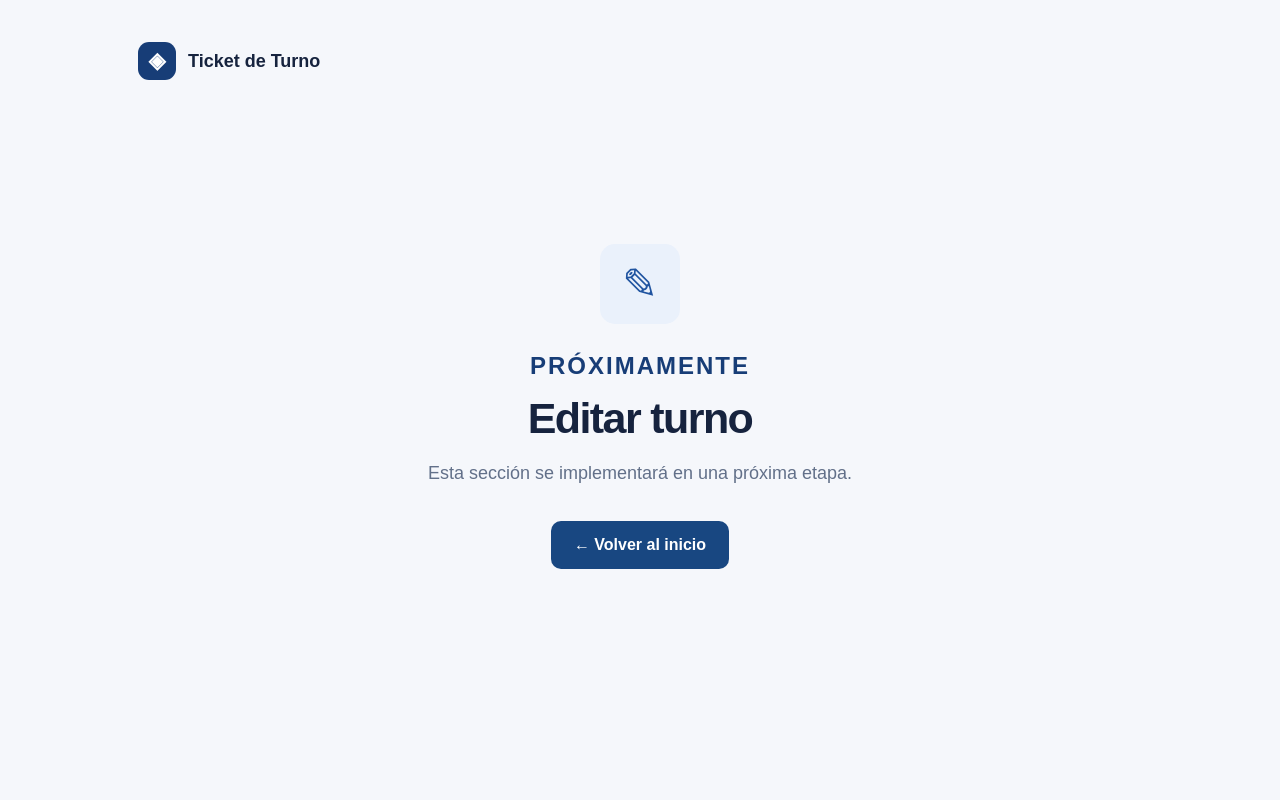
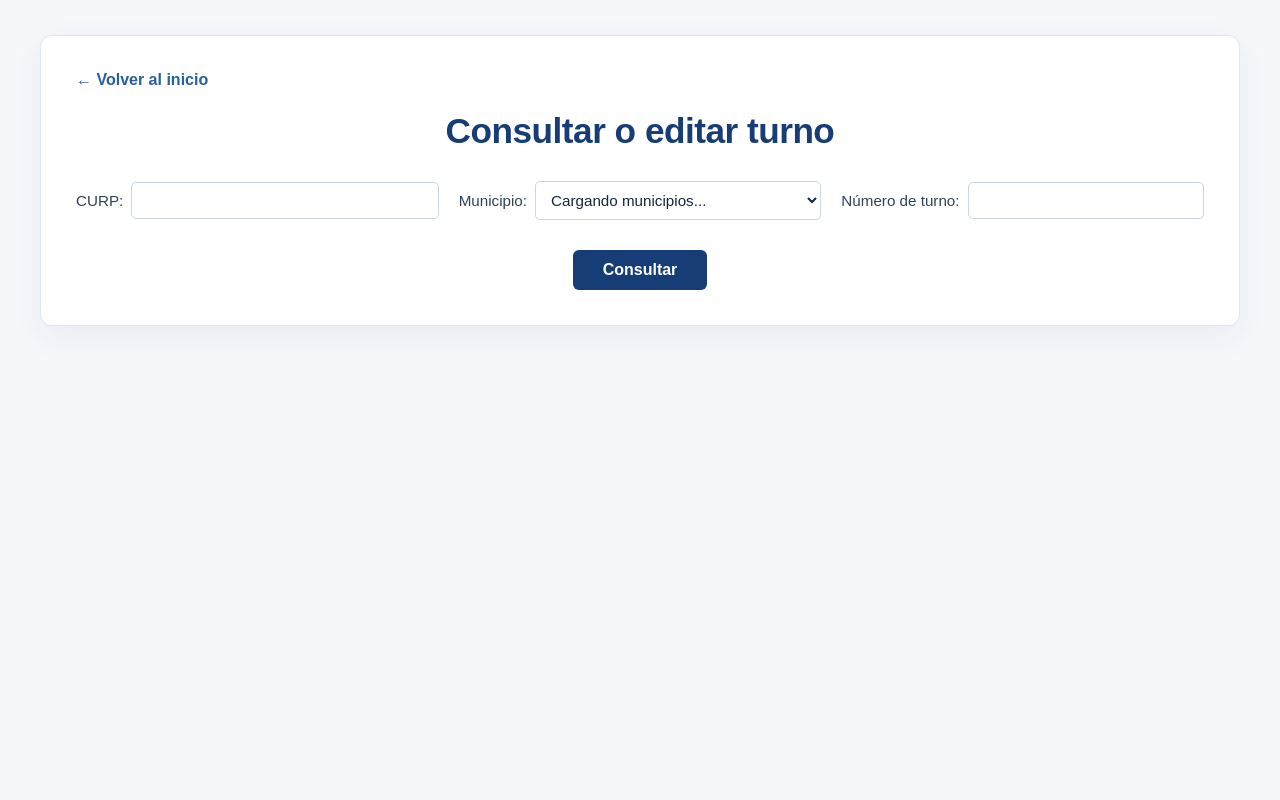
Before and after one commit to carlinifdz/DW_ticket_de_turno, a Flask app: page /editar-turno in a window 1280 px wide. Run offline with Flask 3, Linux system fonts and the light colour scheme; parts of the project's set-up code (start-up, migrations or seed data) failed here and were passed over.

Commit message:
Reemplaza el placeholder de editar turno por el formulario

```diff
--- a/templates/editar_turno.html
+++ b/templates/editar_turno.html
@@ -1,47 +1,116 @@
+<!DOCTYPE html>
+<html lang="es">
 
-<!doctype html>
-<html lang="es">
 <head>
-    <meta charset="utf-8">
-    <meta name="viewport"
-          content="width=device-width, initial-scale=1">
-
+    <meta charset="UTF-8">
+    <meta name="viewport" content="width=device-width, initial-scale=1.0">
     <title>Editar turno | Ticket de Turno</title>
-
-    <link rel="stylesheet"
-          href="{{ url_for('static', filename='inicio.css') }}">
+    <link rel="stylesheet" href="{{ url_for('static', filename='estilos.css') }}">
+    <link rel="stylesheet" href="{{ url_for('static', filename='editar.css') }}">
 </head>
 
 <body>
-    <main class="pagina centrada">
+    <main class="contenedor">
 
-        <div class="marca">
-            <span class="marca-icono">◈</span>
-            Ticket de Turno
-        </div>
-
-        <section class="en-construccion">
-
-            <span class="icono grande">✎</span>
-
-            <span class="etiqueta">
-                PRÓXIMAMENTE
-            </span>
-
-            <h1>Editar turno</h1>
-
-            <p>
-                Esta sección se implementará
-                en una próxima etapa.
-            </p>
-
-            <a class="volver"
-               href="{{ url_for('publico.inicio') }}">
+        <nav class="navegacion-formulario">
+            <a href="{{ url_for('publico.inicio') }}">
                 ← Volver al inicio
             </a>
+        </nav>
 
-        </section>
+        <header class="encabezado">
+            <h1>Consultar o editar turno</h1>
+        </header>
+
+        <!-- Paso 1: localizar la solicitud -->
+        <form id="formularioConsulta">
+            <div class="formulario">
+
+                <div class="campo">
+                    <label for="curpConsulta">CURP:</label>
+                    <input type="text" id="curpConsulta" name="curp" maxlength="18">
+                </div>
+
+                <div class="campo">
+                    <label for="municipio">Municipio:</label>
+                    <select id="municipio" name="municipio">
+                        <option value="">Cargando municipios...</option>
+                    </select>
+                </div>
+
+                <div class="campo">
+                    <label for="numeroTurno">Número de turno:</label>
+                    <input type="number" id="numeroTurno" name="numero_turno" min="1">
+                </div>
+
+            </div>
+
+            <div class="acciones">
+                <button type="submit">Consultar</button>
+            </div>
+        </form>
+
+        <p id="mensajeConsulta" class="mensaje" role="alert"></p>
+
+        <!-- Paso 2: editar los datos (oculto hasta consultar) -->
+        <form id="formularioEdicion" hidden>
+
+            <div class="resumen-turno">
+                <span>Folio <strong id="resumenFolio"></strong></span>
+                <span>Turno <strong id="resumenTurno"></strong></span>
+                <span id="resumenMunicipio"></span>
+            </div>
+
+            <div class="formulario">
+
+                <div class="campo campo-grande">
+                    <label for="responsable">
+                        Nombre completo de quien realizará el trámite:
+                    </label>
+                    <input type="text" id="responsable" name="responsable">
+                </div>
+
+                <div class="campo">
+                    <label for="nombre">Nombre:</label>
+                    <input type="text" id="nombre" name="nombre">
+                </div>
+
+                <div class="campo">
+                    <label for="paterno">Paterno:</label>
+                    <input type="text" id="paterno" name="paterno">
+                </div>
+
+                <div class="campo">
+                    <label for="materno">Materno:</label>
+                    <input type="text" id="materno" name="materno">
+                </div>
+
+                <div class="campo">
+                    <label for="telefono">Teléfono:</label>
+                    <input type="tel" id="telefono" name="telefono" maxlength="10">
+                </div>
+
+                <div class="campo">
+                    <label for="celular">Celular:</label>
+                    <input type="tel" id="celular" name="celular" maxlength="10">
+                </div>
+
+                <div class="campo campo-grande">
+                    <label for="correo">Correo:</label>
+                    <input type="email" id="correo" name="correo">
+                </div>
+
+            </div>
+
+            <div class="acciones">
+                <button type="submit">Guardar cambios</button>
+            </div>
+
+            <p id="mensajeEdicion" class="mensaje" role="alert"></p>
+
+        </form>
 
     </main>
 </body>
+
 </html>
```
Also changed, not shown: static/editar.css (added, +42 -0 lines).
